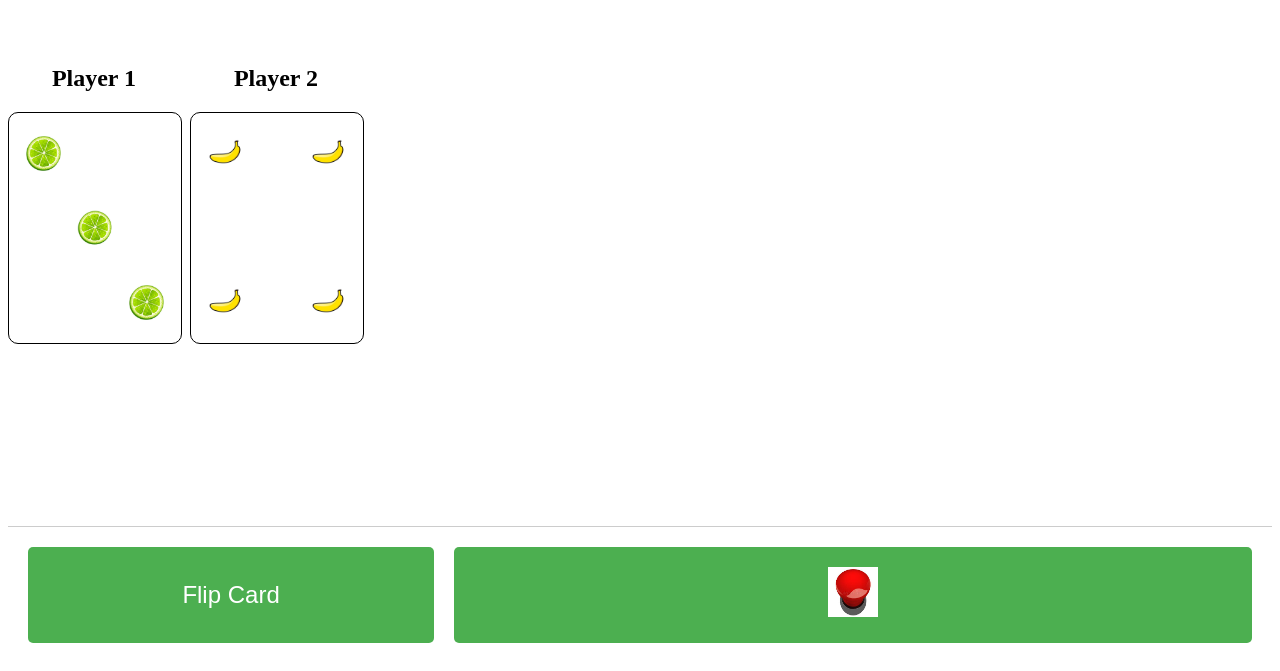
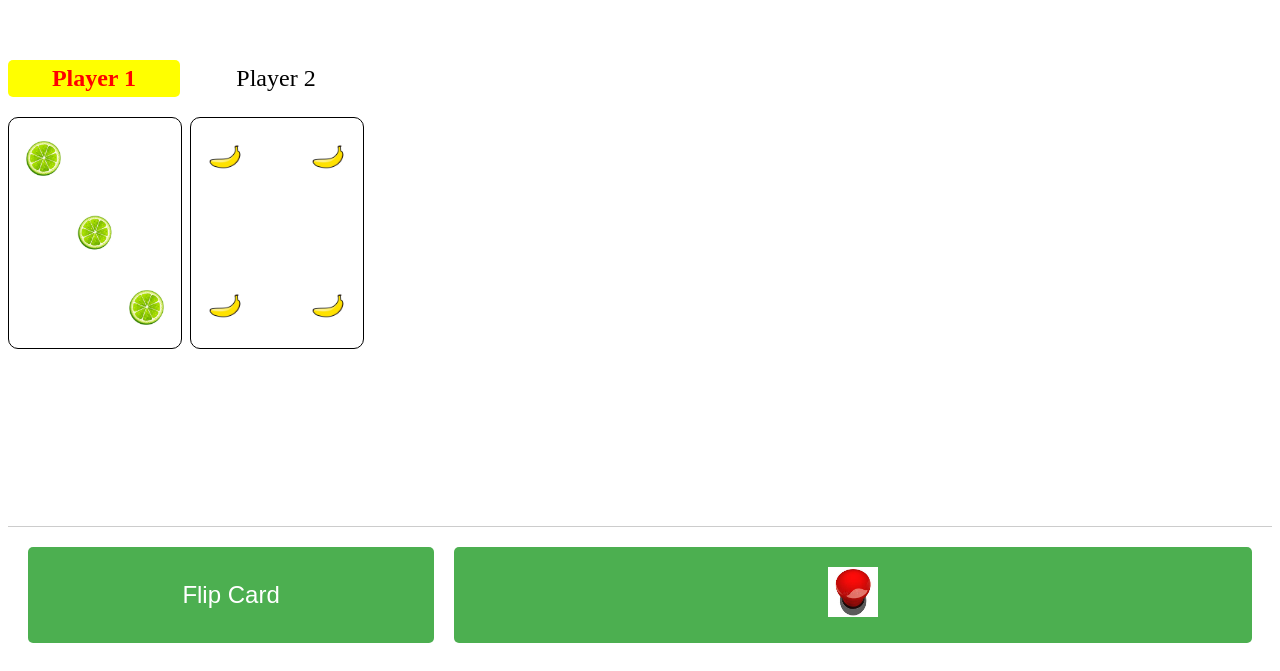
Before and after one commit to vijkrish/fruit-punch-online-game, a Next.js app in the folder frontend-react-app/: page / in a window 1280 px wide. Shown: the part 145-816 px from the top of the page. Built offline with nearby package versions, Linux system fonts and the light colour scheme; no server answers.

Commit message:
Make a player component

```diff
--- a/frontend-react-app/src/components/Game.js
+++ b/frontend-react-app/src/components/Game.js
@@ -3,6 +3,7 @@
 
 import React, { useState, useEffect } from 'react';
 import Card from './Card';
+import Player from './Player';
 import FlipCardButton from './FlipCardButton';
 import BuzzerButton from './BuzzerButton';
 import useGameState from '../hooks/useGameState';
@@ -68,10 +69,7 @@ const GamePage = () => {
         },
       }}>
         {players.map((player) => (
-          <div key={player.id} style={{ textAlign: 'center' }}>
-            <h2>{player.name}</h2>
-            <Card fruit={player.hand.fruit} quantity={player.hand.quantity} isEmpty={!player.hand.fruit} />
-          </div>
+          <Player player={player} currentPlayerId={currentPlayerId} />
         ))}
       </div>
       <div style={{
--- a/frontend-react-app/src/components/Player.js
+++ b/frontend-react-app/src/components/Player.js
@@ -2,17 +2,19 @@
 import React from 'react';
 import Card from './Card';
 
-const Player = ({ name, hand }) => {
+const Player = ({ player, currentPlayerId }) => {
   return (
-    <div className="player">
-      <h1>{name}</h1>
-      <ul>
-        {hand.map((card, index) => (
-          <li key={index}>
-            <Card fruit={card.fruit} quantity={card.quantity} />
-          </li>
-        ))}
-      </ul>
+    <div key={player.id} style={{ textAlign: 'center' }}>
+      <h2 style={{
+        color: currentPlayerId === player.id ? 'red' : 'black',
+        fontWeight: currentPlayerId === player.id ? 'bold' : 'normal',
+        backgroundColor: currentPlayerId === player.id ? 'yellow' : 'transparent',
+        padding: '5px',
+        borderRadius: '5px'
+      }}>
+        {player.name}
+      </h2>
+      <Card fruit={player.hand.fruit} quantity={player.hand.quantity} isEmpty={!player.hand.fruit} />
     </div>
   );
 };
```
